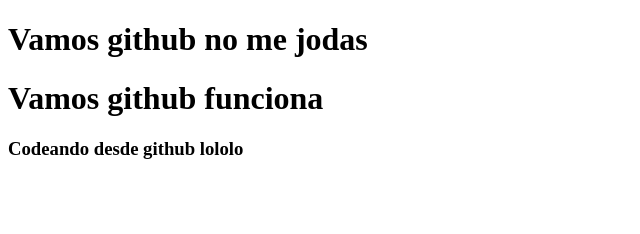
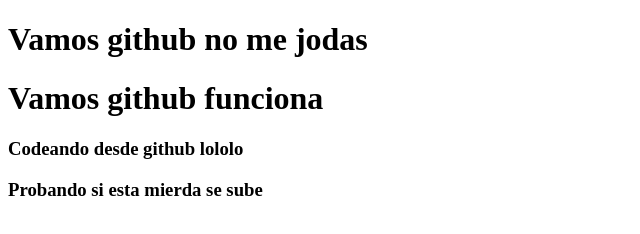
Before and after one commit to Saltimbanky13/segundointento, a plain HTML site: page index.html in a window 1280 px wide. Shown: the whole page, without its empty margins (0-640 px from the left). Drawn offline with Linux system fonts and the light colour scheme.

Commit message:
probando cosas

```diff
--- a/index.html
+++ b/index.html
@@ -11,6 +11,7 @@
     <h1>Vamos github no me jodas</h1>
     <h1>Vamos github funciona</h1>
     <h3>Codeando desde github lololo </h3>
+    <h3>Probando si esta mierda se sube</h3>
 </body>
 
 </html>
```
